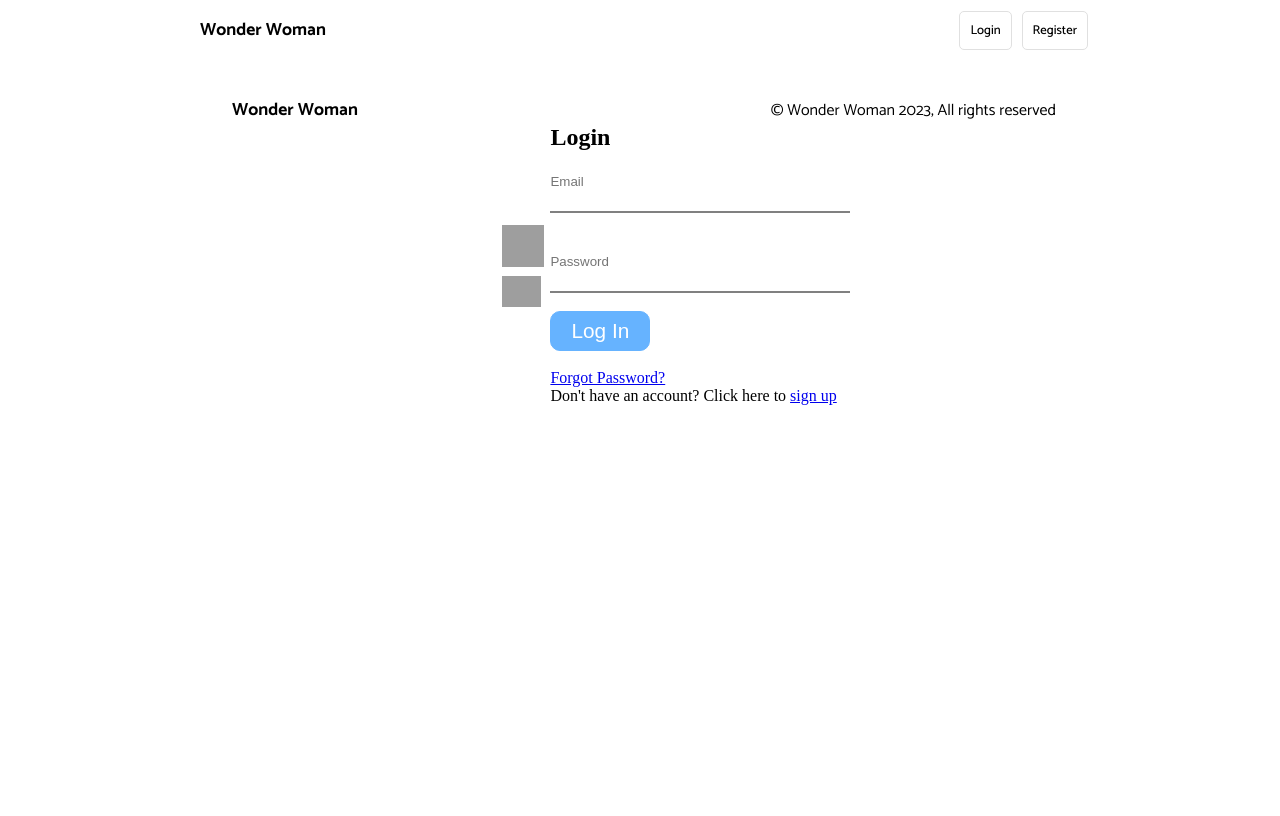
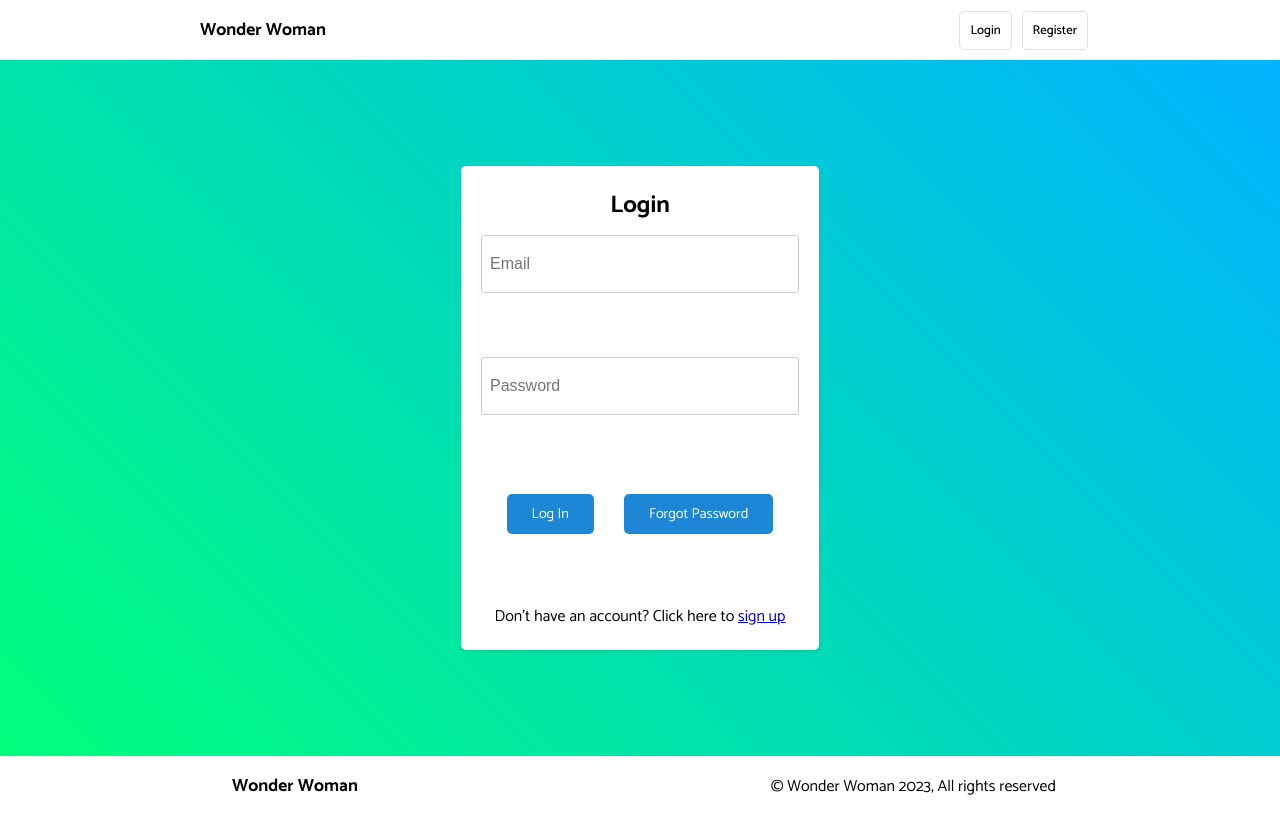
Before and after one commit to SSUzunov19/CV-Builder-AIBEST, a React (Create React App) app in the folder client/: page /login in a window 1280 px wide. Built offline with nearby package versions, Linux system fonts and the light colour scheme; grey boxes are pictures that could not be loaded; a web font is replaced by a local one.

Commit message:
Update login and register

```diff
--- a/client/src/components/Homepage Components/Footer/Footer.css
+++ b/client/src/components/Homepage Components/Footer/Footer.css
@@ -1,6 +1,7 @@
 .footer-wrapper{
     width: 100%;
-    height: 60px;
+    min-height: 60px;
+    max-height: 60px;
     display: flex;
     justify-content: center;
     align-content: center;
@@ -11,7 +12,6 @@
     width: 65%;
     height: 60px;
     flex-direction: row;
-    padding: 20px 0px;
     justify-content: space-between;
     align-items: center;
     font-family: Catamaran, sans-serif;
--- a/client/src/components/Homepage Components/Title/title.css
+++ b/client/src/components/Homepage Components/Title/title.css
@@ -34,6 +34,7 @@
     background: #1d87d5;
     border: none;
     padding: 8px 25px;
+    margin: 15px;
     color: white;
     cursor: pointer;
     text-transform: capitalize;
--- /dev/null
+++ b/client/src/components/Login/Login.css
@@ -0,0 +1,28 @@
+.auth-form-container {
+    display: flex;
+    flex-direction: column;
+    align-items: center;
+    justify-content: center;
+    height: 87vh;
+    background: rgb(0, 255, 123);
+    background: linear-gradient(45deg, rgba(0, 255, 123, 1) 0%, rgba(0, 179, 255, 1) 100%);
+}
+
+.login-form {
+    display: flex;
+    flex-direction: column;
+    align-items: center;
+    background-color: #fff;
+    padding: 20px;
+    border-radius: 5px;
+    box-shadow: 0 2px 4px rgba(0, 0, 0, 0.1);
+    font-family: Catamaran, sans-serif;
+}
+
+.login-form > h2{
+    margin-bottom: 10px;
+}
+
+.bth-container{
+    display: flex;
+}
--- a/client/src/components/Login/Login.jsx
+++ b/client/src/components/Login/Login.jsx
@@ -1,11 +1,12 @@
 import React, { useState } from "react";
-import styles from "./login.module.css";
+import "./Login.css";
+import Layout from "../Homepage Components/Layout/Layout"
 import Navbar from "../Homepage Components/Navbar/Navbar";
 import Footer from "../Homepage Components/Footer/Footer";
 import { loginUser } from "../../services/api";
 import { useNavigate } from 'react-router-dom';
 
-export const Login = ({props, setUserId, setUserName}) => {
+export const Login = ({ props, setUserId, setUserName }) => {
   const [email, setEmail] = useState("");
   const [pass, setPass] = useState("");
 
@@ -60,24 +61,16 @@ export const Login = ({props, setUserId, setUserName}) => {
   };
 
   return (
-    <div className={styles["auth-form-container"]}>
+    <Layout>
       <Navbar />
-      <form className={styles["login-form"]} onSubmit={handleSubmit}>
+      <div className="auth-form-container">
+
+        <form className="login-form" onSubmit={handleSubmit}>
           <h2>Login</h2>
-        <img
-          className={styles["emailimage2"]}
-          src="https://www.iconpacks.net/icons/1/free-mail-icon-142-thumb.png"
-          alt=""
-        />
-        <img
-          className={styles["passwordimage2"]}
-          src="https://cdn-icons-png.flaticon.com/512/1000/1000966.png"
-          alt=""
-        />
           <input
             value={email}
             onChange={(e) => setEmail(e.target.value)}
-          className={styles["login-input"]}
+            className="Emailinput"
             type="email"
             placeholder="Email"
             id="email"
@@ -87,18 +80,22 @@ export const Login = ({props, setUserId, setUserName}) => {
           <input
             value={pass}
             onChange={(e) => setPass(e.target.value)}
-          className={styles["login-input"]}
+            className="Passwordinput"
             type="password"
             placeholder="Password"
             id="password"
             name="password"
           />{" "}
           <br /> <br />
-        <button className={styles["Log-In-btn"]} type="submit">
+          <div className="bth-container">
+            <button className="title-btn" type="submit">
               Log In
             </button>{" "}
+            <button className="title-btn" type="submit">
+              Forgot Password
+            </button>{" "}
+          </div>
           <br /> <br />
-        <a href="#">Forgot Password?</a>
           <p>
             {" "}
             Don't have an account? Click here to{" "}
@@ -107,8 +104,10 @@ export const Login = ({props, setUserId, setUserName}) => {
             </a>
           </p>
         </form>
+
+      </div>
       <Footer />
-    </div>
+    </Layout>
   );
 };
 
--- a/client/src/components/Login/login.module.css
+++ /dev/null
@@ -1,165 +0,0 @@
-.login-form {
-    margin-top: 5%;
-    position: absolute;
-    left: 43%;
-}
-
-.emailimage2 {
-    position: absolute;
-    top: 36%;
-    left: -16%;
-    width: 42px;
-    height: 42px;
-}
-
-.passwordimage2 {
-    position: absolute;
-    top: 54%;
-    left: -16%;
-    width: 13%;
-    height: 11%;
-}
-
-.passwordimage {
-    position: absolute;
-    top: 62%;
-    left: -15%;
-    width: 11%;
-    height: 10%;
-}
-
-.userimage {
-    position: absolute;
-    top: 30%;
-    left: -17%;
-    width: 12%;
-    height: 10%;
-}
-
-footer {
-    position: relative;
-    top: 790px;
-}
-
-.fTextLeft {
-    position: relative;
-    font-size: 1.3em;
-    left: 5%;
-    float: left;
-    top: 30%;
-
-}
-
-.fTextRight {
-    font-size: 1.2em;
-    position: relative;
-    top: 30%;
-    float: right;
-    right: 5%;
-}
-
-.emailimage {
-    position: absolute;
-    top: 46%;
-    left: -17%;
-    width: 42px;
-    height: 42px;
-}
-
-.Create-Account-cat {
-    color: white;
-    font-size: 1em;
-    background-color: #66b3ff;
-    border-radius: 10px;
-    height: 45px;
-    width: 100px;
-    border: 1px solid #66b3ff;
-}
-
-.Create-Account-cat:hover {
-    opacity: 80%;
-    transform: scale(1.2);
-    cursor: pointer;
-    border: 1px solid #66b3ff;
-    transition: 0.5s;
-}
-
-.Create-Account-cat:not(:hover) {
-    transform: scale(1);
-    transition: 0.5s;
-}
-
-.Log-In-btn {
-    background-color: #66b3ff;
-    font-size: 1.3em;
-    color: white;
-    border-radius: 10px;
-    height: 40px;
-    width: 100px;
-    border: 1px solid #66b3ff;
-}
-
-.Log-In-btn:hover {
-    opacity: 80%;
-    transform: scale(1.2);
-    cursor: pointer;
-    border: 1px solid #66b3ff;
-    transition: 0.5s;
-}
-
-.Log-In-btn:not(:hover) {
-    transform: scale(1);
-    transition: 0.5s;
-}
-
-/*I have changed the input to a class in order not to mess with my input tags*/
-.login-input {
-    position: relative;
-    border: none;
-    border-bottom: 2px solid gray;
-    height: 60px;
-    width: 300px;
-}
-
-.login-input:focus {
-    outline: none;
-    border-bottom: 2px solid black;
-    transition: 0.3s;
-}
-
-nav {
-    width: 100%;
-    height: 95px;
-}
-
-.navButtonLeft {
-    position: relative;
-    margin-top: 1%;
-    height: 55%;
-    width: 10%;
-    margin-left: 50px;
-    color: black;
-    background-color: white;
-    border: none;
-    font-size: 1.4em;
-    font-weight: bold;
-    font-family: Catamaran, sans-serif;
-    top: -10%;
-}
-
-.navButtonMid {
-    cursor: pointer;
-    left: 30%;
-    position: relative;
-    margin-top: 1%;
-    height: 55%;
-    width: 10%;
-    margin-left: 50px;
-    color: #66b3ff;
-    background-color: white;
-    border: none;
-    font-size: 1.4em;
-    font-weight: bold;
-    font-family: Catamaran, sans-serif;
-    top: -10%;
-}
--- a/client/src/components/Register/Register.css
+++ b/client/src/components/Register/Register.css
@@ -3,8 +3,9 @@
   flex-direction: column;
   align-items: center;
   justify-content: center;
-  min-height: 100vh;
-  background-color: #f5f5f5;
+  height: 87vh;
+  background: rgb(0, 255, 123);
+  background: linear-gradient(45deg, rgba(0, 255, 123, 1) 0%, rgba(0, 179, 255, 1) 100%);
 }
 
 .register-form {
@@ -15,10 +16,11 @@
   padding: 20px;
   border-radius: 5px;
   box-shadow: 0 2px 4px rgba(0, 0, 0, 0.1);
+  font-family: Catamaran, sans-serif;
 }
 
 .register-form h2 {
-  margin-bottom: 20px;
+  margin-bottom: 10px;
 }
 
 .Nameinput,
@@ -33,25 +35,22 @@
   font-size: 16px;
 }
 
-.emailimage,
-.userimage,
-.passwordimage {
-  width: 20px;
-  height: 20px;
-  margin-right: 5px;
+.title-btn {
+  display: block;
+  background: #1d87d5;
+  border: none;
+  padding: 8px 25px;
+  color: white;
+  cursor: pointer;
+  text-transform: capitalize;
+  font-size: .9em;
+  width: fit-content;
+  border-radius: 5px;
+  transition: 0.3s scale ease-in-out;
+  font-family: Catamaran, sans-serif;
 }
 
-.Create-Account-cat {
-  width: 150px;
-  height: 40px;
-  background-color: #007bff;
-  color: #fff;
-  border: none;
-  border-radius: 3px;
-  font-size: 16px;
+.title-btn:hover {
   cursor: pointer;
+  scale: 1.2;
 }
-
-.Create-Account-cat:hover {
-  background-color: #0056b3;
-}
--- a/client/src/components/Register/Register.jsx
+++ b/client/src/components/Register/Register.jsx
@@ -1,4 +1,5 @@
 import React, { useState } from "react";
+import Layout from "../Homepage Components/Layout/Layout"
 import Navbar from "../Homepage Components/Navbar/Navbar";
 import Footer from "../Homepage Components/Footer/Footer";
 import "./Register.css";
@@ -145,8 +146,9 @@ export const Register = ({ props, setUserId, setUserName }) => {
   };
 
   return (
+    <Layout>
+      <Navbar/>
       <div className="auth-form-container">
-      <Navbar />
         <form className="register-form" onSubmit={handleSubmit}>
           <h2>Register</h2>
           <input
@@ -179,11 +181,11 @@ export const Register = ({ props, setUserId, setUserName }) => {
             name="password"
           />{" "}
           <br /> <br />
-        <button className="Create-Account-cat" type="submit">
+          <button className="title-btn" type="submit">
             Create Account
           </button>{" "}
           <br /> <br />
-        <p>
+          <p id="register-subtext">
             {" "}
             Already have an account? Click here to{" "}
             <a href="#" onClick={() => props.onFormSwitch("login")}>
@@ -191,8 +193,10 @@ export const Register = ({ props, setUserId, setUserName }) => {
             </a>
           </p>
         </form>
-      <Footer />
+
       </div>
+      <Footer/>
+    </Layout>
   );
 };
 export default Register;
```
Lines whose indentation alone changed are shown as unchanged.
